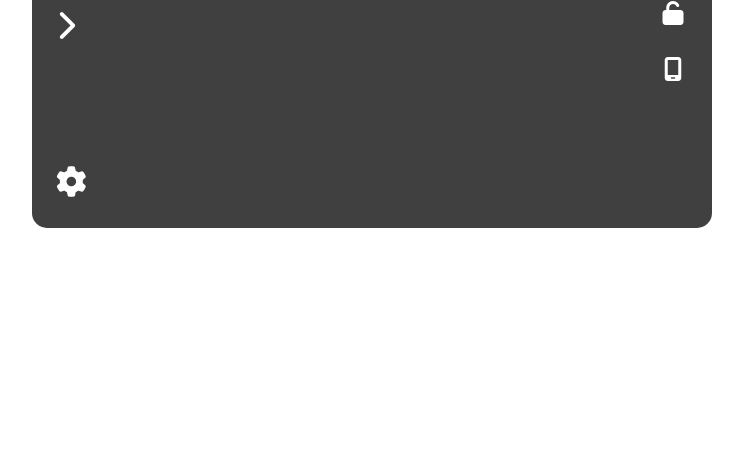
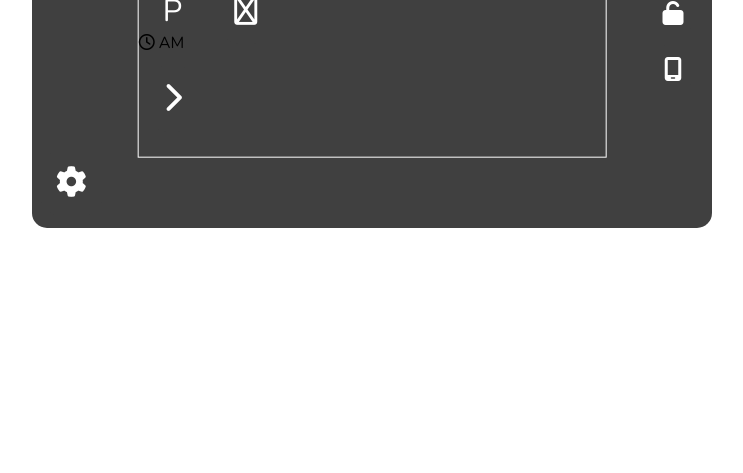
Before and after one commit to juliosalag/ua, a website: page cliente/interfaz/index.html in a window 1280 px wide. Shown: the part 327-800 px from the top of the page, without its empty margins (268-1011 px from the left). Drawn offline with nearby package versions, Linux system fonts and the light colour scheme.

Commit message:
canvias altre dia

```diff
--- a/cliente/interfaz/estilo.css
+++ b/cliente/interfaz/estilo.css
@@ -8,7 +8,9 @@ html{
 
     /*  --- tamanys  --- */
     --w: 510pt;      /* width */
+    --w2: 350pt;
     --h: 232.5pt;    /* height */
+    --h2: 125pt;
 }
 
 *{
@@ -94,12 +96,22 @@ p{
     padding: 0pt 0pt 9pt 9pt;
     font-size: 9pt;
 }
-#contenido{
+
+/* div de contenido */
+#controles{
     border: 1px solid #fff;
+    width: var(--w2);
+    height: var(--h2);
     position: absolute;
     top: 50%;
     left: 50%;
     transform: translate(-50%, -50%);
+}
+#ctrl_izq{
+
+}
+#ctrl_der{
+
 }
 
 /* Carrusel */
--- a/cliente/interfaz/index.html
+++ b/cliente/interfaz/index.html
@@ -37,7 +37,7 @@
 		</div> -->
 
 		<div id="controles">
-			<div id="cont_izq">
+			<div id="ctrl_izq">
 				<a href="programas.html">P</a>
 				<a href="diferido.html"><i class="fa-regular fa-stopwatch"></i></a>
 			</div>
@@ -45,7 +45,7 @@
 				<i class="fa-regular fa-clock"></i>
 				AM
 			</div>
-			<div id="cont_der">
+			<div id="ctrl_der">
 				<button><i class="fa-solid fa-chevron-right"></i></button>
 			</div>
 		</div>
```
